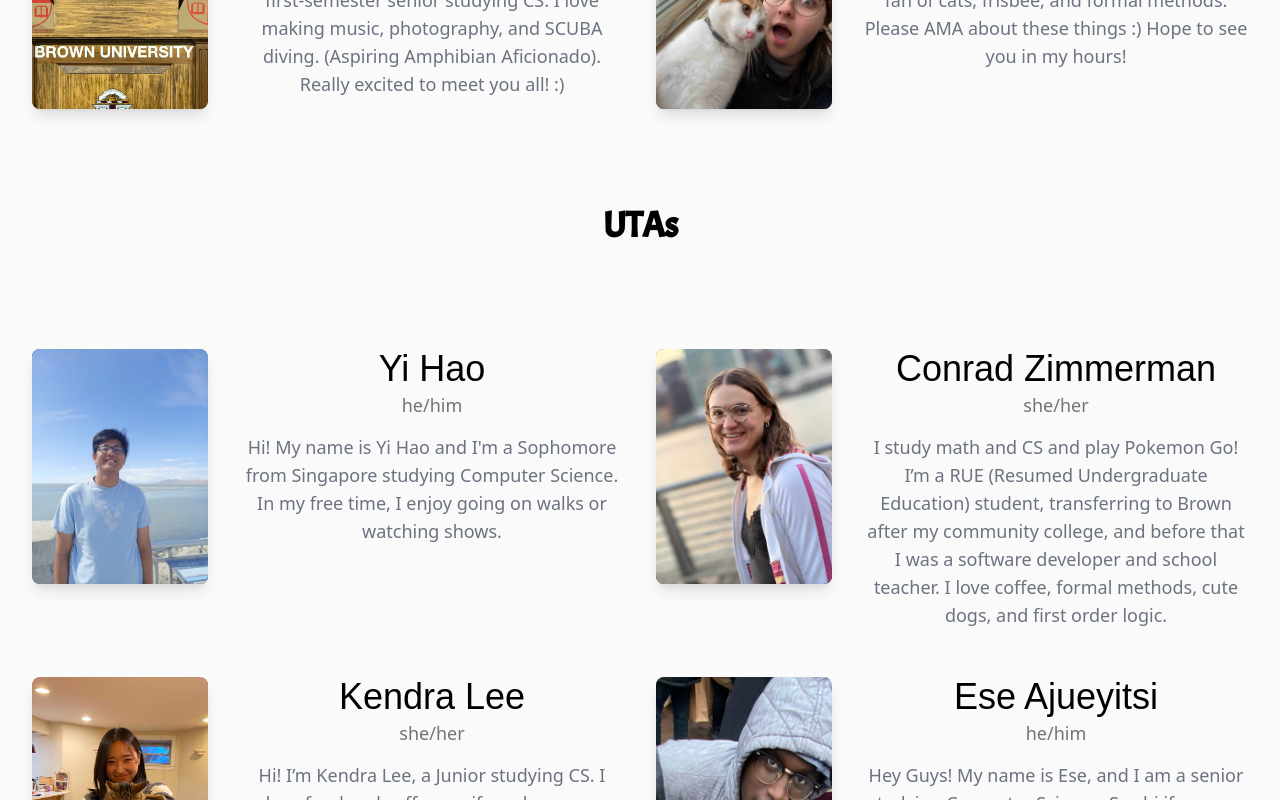
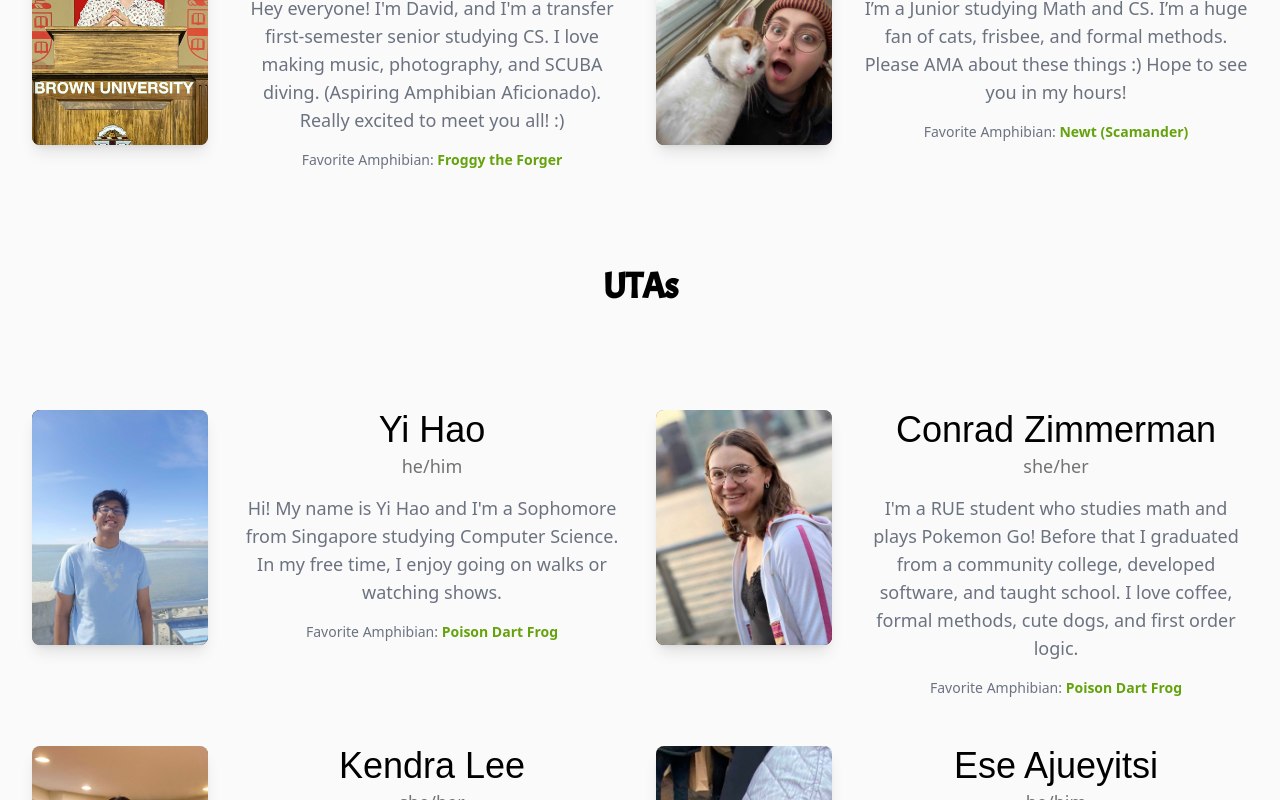
Before and after one commit to csci1710/2024, a React (Create React App) app in the folder my-app/: page / in a window 1280 px wide. Shown: the part 6340-7140 px from the top of the page. Built offline with nearby package versions, Linux system fonts and the light colour scheme; a web font is replaced by a local one.

Commit message:
more staff updates

```diff
--- a/my-app/src/SITE_DATA.ts
+++ b/my-app/src/SITE_DATA.ts
@@ -3,11 +3,6 @@
 // Importantly, all external links are stored here so that
 // between course updates, this is the only file that needs to
 // be checked for updates
-
-// change font limit for title on mobile devices
-// add course calendar
-// TODO: Add siddatha, friend frog, and not listed frogs
-// fav amphibian shows
 
 // DON'T TOUCH THIS
 // Able to reference content in the public folder (PUB + "/...")
@@ -268,7 +263,7 @@ export const utas: staffMember[] = [
     alt_image: PUB + "/images/staff/conrad_frog.jpeg",
     alt_objectPosition: "center 25%",
     pronouns: "she/her",
-    bio: "I study math and CS and play Pokemon Go! I’m a RUE (Resumed Undergraduate Education) student, transferring to Brown after my community college, and before that I was a software developer and school teacher. I love coffee, formal methods, cute dogs, and first order logic.",
+    bio: "I'm a RUE student who studies math and plays Pokemon Go! Before that I graduated from a community college, developed software, and taught school. I love coffee, formal methods, cute dogs, and first order logic.",
     favorite_amphibian: "Poison Dart Frog",
     role: "UTA",
   },
--- a/my-app/src/components/Staff.tsx
+++ b/my-app/src/components/Staff.tsx
@@ -77,6 +77,14 @@ function StaffSection(props: { staff: staffMember[] }) {
                       <div className="text-lg">
                         <p className="text-gray-500">{member.bio}</p>
                       </div>
+                      <div className="text-sm text-gray-500">
+                        <p className="font-light">
+                          Favorite Amphibian:{" "}
+                          <span className="font-bold text-primary-600">
+                            {member.favorite_amphibian}
+                          </span>
+                        </p>
+                      </div>
                     </div>
                   </div>
                 </div>
```
